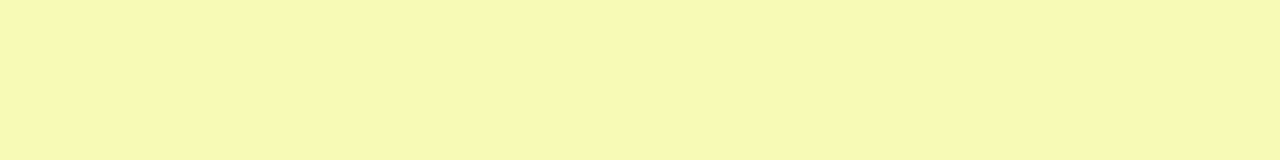
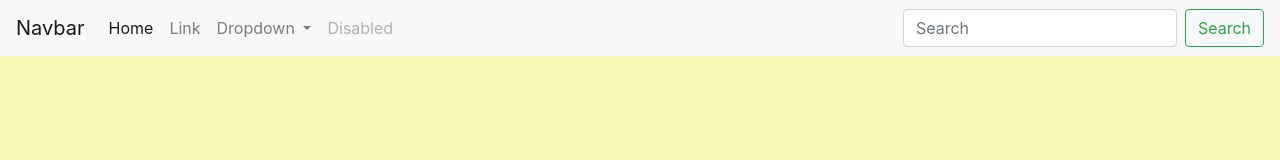
Before and after one commit to teeboteebo/practise-project, a website: page www/index.html in a window 1280 px wide. Drawn offline with Linux system fonts and the light colour scheme.

Commit message:
navbar added

```diff
--- a/www/index.html
+++ b/www/index.html
@@ -8,8 +8,42 @@
 </head>
 
 <body>
-  <header>
-    <div></div>
+  <header class="container-fluid px-0">
+    <nav class="navbar navbar-expand-lg navbar-light bg-light">
+      <a class="navbar-brand" href="#">Navbar</a>
+      <button class="navbar-toggler" type="button" data-toggle="collapse" data-target="#navbarSupportedContent" aria-controls="navbarSupportedContent" aria-expanded="false" aria-label="Toggle navigation">
+        <span class="navbar-toggler-icon"></span>
+      </button>
+
+      <div class="collapse navbar-collapse" id="navbarSupportedContent">
+        <ul class="navbar-nav mr-auto">
+          <li class="nav-item active">
+            <a class="nav-link" href="#">Home <span class="sr-only">(current)</span></a>
+          </li>
+          <li class="nav-item">
+            <a class="nav-link" href="#">Link</a>
+          </li>
+          <li class="nav-item dropdown">
+            <a class="nav-link dropdown-toggle" href="#" id="navbarDropdown" role="button" data-toggle="dropdown" aria-haspopup="true" aria-expanded="false">
+              Dropdown
+            </a>
+            <div class="dropdown-menu" aria-labelledby="navbarDropdown">
+              <a class="dropdown-item" href="#">Action</a>
+              <a class="dropdown-item" href="#">Another action</a>
+              <div class="dropdown-divider"></div>
+              <a class="dropdown-item" href="#">Something else here</a>
+            </div>
+          </li>
+          <li class="nav-item">
+            <a class="nav-link disabled" href="#">Disabled</a>
+          </li>
+        </ul>
+        <form class="form-inline my-2 my-lg-0">
+          <input class="form-control mr-sm-2" type="search" placeholder="Search" aria-label="Search">
+          <button class="btn btn-outline-success my-2 my-sm-0" type="submit">Search</button>
+        </form>
+      </div>
+    </nav>
   </header>
 </body>
 
```
